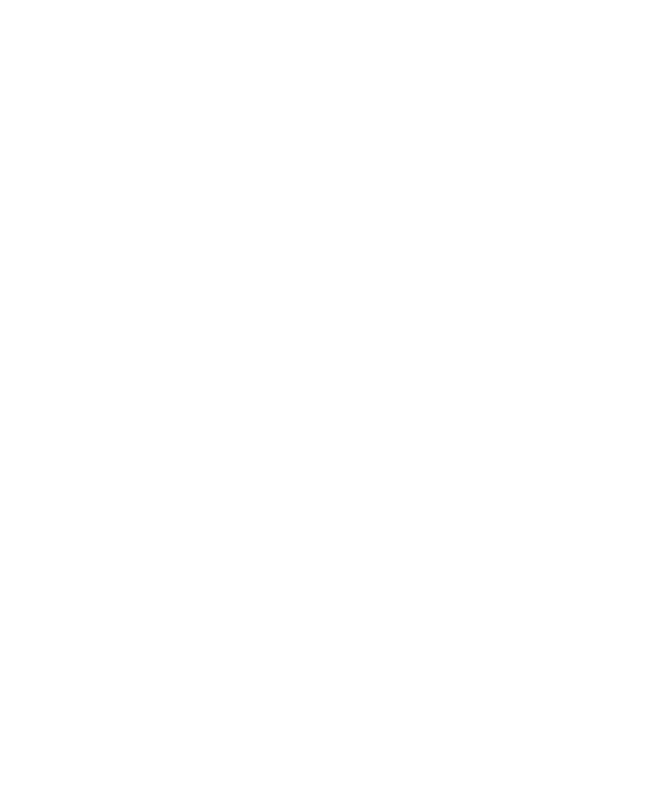
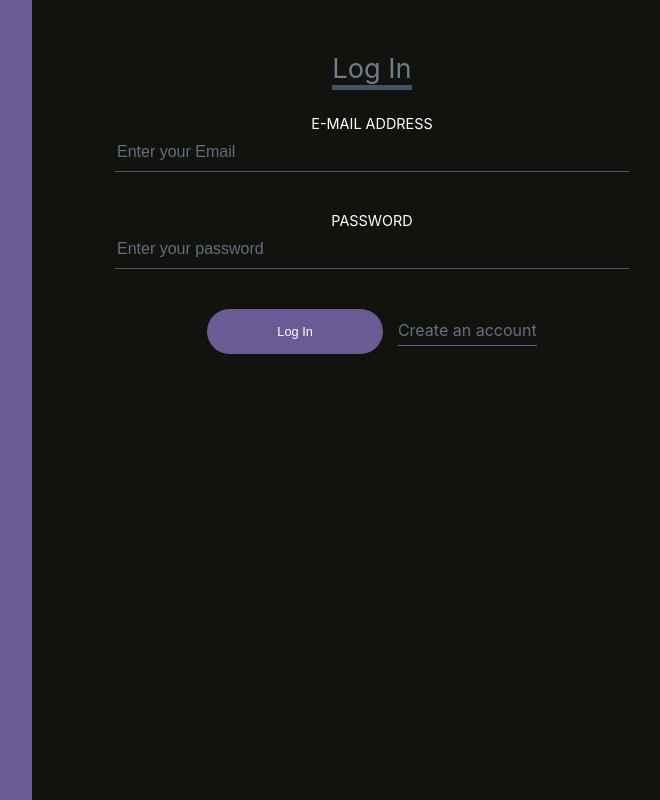
Before and after one commit to Prometheus2k/smart-vote, a React (Create React App) app: page /login in a window 1280 px wide. Before the commit this address had no page. Shown: the whole page, without its empty margins (568-1228 px from the left). Built offline with nearby package versions, Linux system fonts and the light colour scheme; no server answers.

Commit message:
Added Login page

```diff
--- a/package.json
+++ b/package.json
@@ -6,6 +6,7 @@
     "@testing-library/jest-dom": "^5.16.4",
     "@testing-library/react": "^13.3.0",
     "@testing-library/user-event": "^13.5.0",
+    "firebase": "^9.9.0",
     "react": "^18.2.0",
     "react-dom": "^18.2.0",
     "react-router-dom": "^6.3.0",
--- a/src/App.js
+++ b/src/App.js
@@ -1,14 +1,20 @@
 import { Route, Routes } from "react-router-dom";
+import { AuthProvider } from "./auth/Authcontext";
+
 import WelcomePage from "./components/WelcomePage";
+import Login from "./components/Login.js";
 
 import "./App.css";
 
 const App = () => {
   return (
     <div className="App">
-      <Routes>
-        <Route exact path="/" element={<WelcomePage />} />
-      </Routes>
+      <AuthProvider>
+        <Routes>
+          <Route exact path="/" element={<WelcomePage />} />
+          <Route path="/login" element={<Login />} />
+        </Routes>
+      </AuthProvider>
     </div>
   );
 };
--- /dev/null
+++ b/src/auth/Authcontext.js
@@ -0,0 +1,73 @@
+import React, { useState, useEffect, useContext } from "react";
+import { auth } from "./Firebase";
+import { useNavigate } from "react-router-dom";
+import {
+  createUserWithEmailAndPassword,
+  signInWithEmailAndPassword,
+  signOut,
+  onAuthStateChanged,
+  updateProfile,
+} from "firebase/auth";
+
+const AuthContext = React.createContext();
+
+export const useAuth = () => useContext(AuthContext);
+
+export function AuthProvider({ children }) {
+  const [currentUser, setCurrentUser] = useState(null);
+  const [loading, setLoading] = useState(true);
+  // const [error, setError] = useState("");
+  const navigate = useNavigate();
+
+  function updateProf(name) {
+    updateProfile(auth.currentUser, {
+      displayName: name,
+      photoURL:
+        "https://png.pngtree.com/png-vector/20191027/ourlarge/pngtree-avatar-vector-icon-white-background-png-image_1884971.jpg",
+    });
+  }
+
+  function signUp(email, password, name) {
+    return createUserWithEmailAndPassword(auth, email, password);
+  }
+
+  function signIn(email, password) {
+    return signInWithEmailAndPassword(auth, email, password);
+  }
+
+  function logOut() {
+    navigate("/");
+    return signOut(auth);
+  }
+
+  useEffect(() => {
+    const unsubscribe = onAuthStateChanged(auth, (user) => {
+      if (user) {
+        // console.log("User logged in! - ", user);
+        setCurrentUser(user);
+      } else {
+        console.log("User not logged in!");
+        setCurrentUser(null);
+      }
+
+      setLoading(false);
+    });
+
+    return unsubscribe;
+  }, []);
+
+  const value = {
+    currentUser,
+    signUp,
+    signIn,
+    logOut,
+    updateProf,
+    navigate,
+  };
+
+  return (
+    <AuthContext.Provider value={value}>
+      {!loading && children}
+    </AuthContext.Provider>
+  );
+}
--- /dev/null
+++ b/src/auth/Firebase.js
@@ -0,0 +1,22 @@
+import { initializeApp } from "firebase/app";
+import { getAnalytics } from "firebase/analytics";
+
+import { getAuth } from "firebase/auth";
+import { getFirestore } from "firebase/firestore";
+
+const firebaseConfig = {
+  apiKey: "AIzaSyBRUtCW-PTJAPeVhTP1UJbqTe40uf5jKkI",
+  authDomain: "smart-vote-4c39c.firebaseapp.com",
+  projectId: "smart-vote-4c39c",
+  storageBucket: "smart-vote-4c39c.appspot.com",
+  messagingSenderId: "130488138244",
+  appId: "1:130488138244:web:2e7c110f359e07b28c5351",
+  measurementId: "G-2PRMB040NV",
+};
+
+const app = initializeApp(firebaseConfig);
+export const analytics = getAnalytics(app);
+
+export const auth = getAuth();
+const db = getFirestore(app);
+export default db;
--- a/src/components/Login.js
+++ b/src/components/Login.js
@@ -0,0 +1,85 @@
+import React, { useState } from "react";
+import { Link, useNavigate } from "react-router-dom";
+import { useAuth } from "../auth/Authcontext";
+import "../styles/Login.css";
+
+const Login = () => {
+  const navigate = useNavigate();
+
+  const [email, setEmail] = useState();
+  const [password, setPassword] = useState();
+  const { signIn, currentUser } = useAuth();
+  const [setError] = useState("");
+  const [setLoading] = useState(false);
+
+  const handleLogin = async (e) => {
+    e.preventDefault();
+
+    if (email === "admin@gmail.com") {
+      await signIn(email, password);
+      navigate("/admin-dashboard/");
+      console.log("Admin Login successful");
+    } else {
+      try {
+        setError("");
+        setLoading(true);
+        await signIn(email, password);
+        navigate("/dashboard/");
+        console.log("Login successful", currentUser);
+      } catch {
+        setError("Login Failed");
+      }
+    }
+  };
+
+  return (
+    <div className="Login">
+      <div className="loginAside" />
+      <div className="loginForm">
+        <div className="loginFormCenter">
+          <p className="loginFormTitle">Log In </p>
+          <form className="loginFormFields">
+            <div className="loginFormField">
+              <label className="loginFormFieldLabel" htmlFor="email">
+                E-Mail Address
+              </label>
+              <input
+                type="email"
+                id="email"
+                className="loginFormFieldInput"
+                placeholder="Enter your Email"
+                value={email}
+                onChange={(e) => setEmail(e.target.value)}
+              />
+            </div>
+
+            <div className="loginFormField">
+              <label className="loginFormFieldLabel" htmlFor="password">
+                Password
+              </label>
+              <input
+                type="password"
+                id="password"
+                className="loginFormFieldInput"
+                placeholder="Enter your password"
+                value={password}
+                onChange={(e) => setPassword(e.target.value)}
+              />
+            </div>
+
+            <div className="loginFormField">
+              <button className="loginFormFieldButton" onClick={handleLogin}>
+                Log In
+              </button>
+              <Link to="/signup" className="loginFormFieldLink">
+                Create an account
+              </Link>
+            </div>
+          </form>
+        </div>
+      </div>
+    </div>
+  );
+};
+
+export default Login;
--- a/src/styles/Login.css
+++ b/src/styles/Login.css
@@ -0,0 +1,102 @@
+.Login {
+  height: 100vh;
+  display: flex;
+  color: white;
+}
+
+.loginAside {
+  width: 50%;
+  background-color: #6b5b95;
+}
+
+.loginForm {
+  width: 50%;
+  background-color: #12130f;
+  padding: 25px 40px;
+  overflow: auto;
+}
+
+.loginFormCenter {
+  margin-bottom: 100px;
+}
+
+.loginFormTitle {
+  color: #707c8b;
+  text-decoration: none;
+  display: inline-block;
+  font-size: 1.7em;
+  margin-bottom: 25px;
+  border-bottom: solid #445366 5px;
+}
+
+.loginFormField {
+  margin-bottom: 40px;
+}
+
+.loginFormFieldLabel {
+  display: block;
+  text-transform: uppercase;
+  font-size: 0.9em;
+  color: white;
+}
+
+.loginFormFieldInput {
+  width: 85%;
+  background-color: transparent;
+  border: none;
+  color: white;
+  outline: none;
+  border-bottom: 1px solid #445366;
+  font-size: 1em;
+  font-weight: 300;
+  padding-bottom: 10px;
+  margin-top: 10px;
+}
+
+.loginFormFieldInput::placeholder {
+  color: #616e7f;
+}
+
+.loginFormFieldButton {
+  background-color: #6b5b95;
+  color: white;
+  border: none;
+  outline: none;
+  border-radius: 25px;
+  padding: 15px 70px;
+  font-size: 0.8em;
+  font-weight: 500;
+  cursor: pointer;
+}
+
+.loginFormFieldLink {
+  color: #66707d;
+  text-decoration: none;
+  display: inline-block;
+  border-bottom: 1.5px solid #6b5b95;
+  padding-bottom: 5px;
+  margin-left: 15px;
+}
+
+/* .loginFormFieldCheckboxLabel {
+  color: #646f7d;
+  font-size: 0.9em;
+}
+
+.loginFormFieldCheckbox {
+  position: relative;
+  top: 1.5px;
+}
+
+.loginFormFieldTermsLink {
+  color: white;
+  border-bottom: 1px solid #6b5b95;
+  text-decoration: none;
+  display: inline-block;
+  padding-bottom: 2px;
+  margin-left: 5px;
+}
+
+.socialMediaButtons {
+  padding: 10px 100px 10px 0px;
+} */
```
Also changed, not shown: 1 other file (tests, documents, lock files or other folders).
